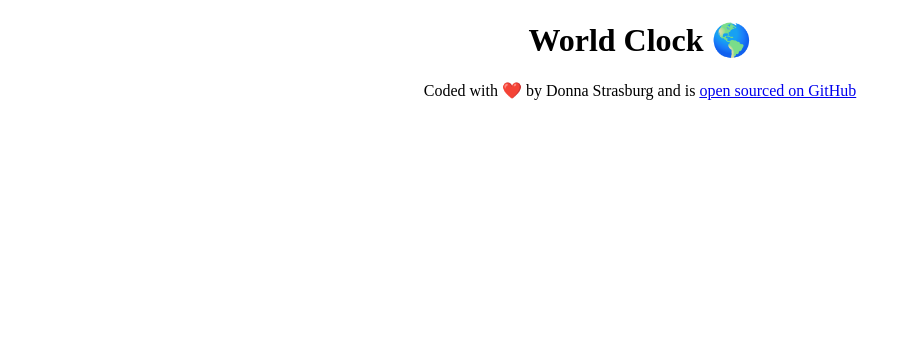
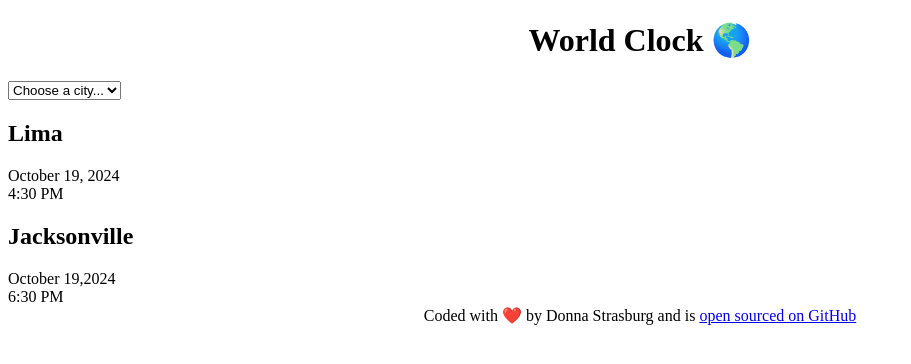
Before and after one commit to d0nn12/world-clock, a plain HTML site: page index.html in a window 1280 px wide. Shown: the whole page, without its empty margins (0-911 px from the left). Drawn offline with Linux system fonts and the light colour scheme.

Commit message:
added html to project

```diff
--- a/index.html
+++ b/index.html
@@ -7,14 +7,34 @@
     <title>World Clock</title>
   </head>
   <body>
+    <div class="container">
       <header><h1>World Clock 🌎</h1></header>
-    <main></main>
+      <main>
+        <select>
+          <option value="">Choose a city...</option>
+          <option value="">New York</option>
+          <option value="">Lima</option>
+          <option value="">Fairfax</option>
+          <option value="">Morehead</option>
+        </select>
+        <div class="city-container">
+          <h2>Lima</h2>
+          <div class="date">October 19, 2024</div>
+          <div class="big-time">4:30 PM</div>
+        </div>
+        <div class="city-container">
+          <h2>Jacksonville</h2>
+          <div class="date">October 19,2024</div>
+          <div class="big-time">6:30 PM</div>
+        </div>
+      </main>
       <footer>
         Coded with ❤️ by Donna Strasburg and is
         <a href="https://github.com/d0nn12/world-clock" target="_blank"
           >open sourced on GitHub</a
         >
       </footer>
+    </div>
     <script src="script/index.js"></script>
   </body>
 </html>
```
Lines whose indentation alone changed are shown as unchanged.
